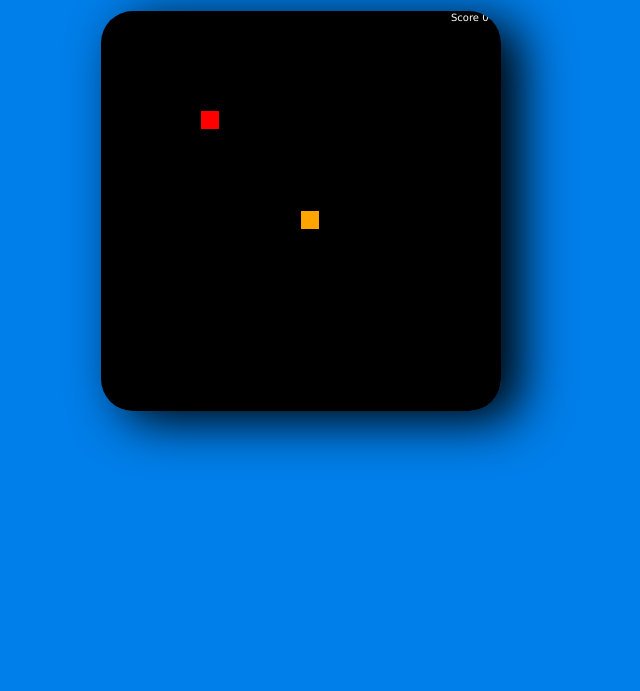
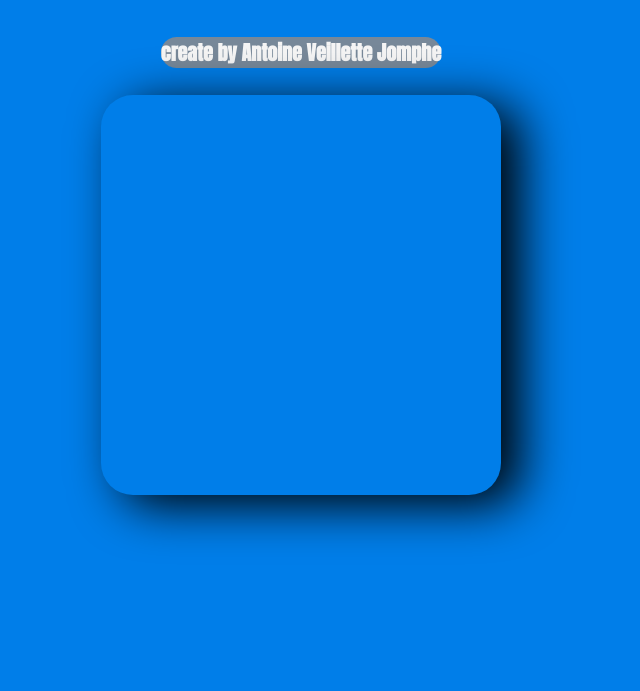
Before and after one commit to Ento9/sssnake, a plain HTML site: page index.html in a window 1280 px wide. Shown: the part 109-800 px from the top of the page, without its empty margins (339-979 px from the left). Drawn offline with Linux system fonts and the light colour scheme.

Commit message:
Update index.html

```diff
--- a/index.html
+++ b/index.html
@@ -32,9 +32,9 @@
 <body>
     <h1>Snake</h1>
 
-    <canvas id="game" width="400" height="400"/>
+    <h4>create by Antoine Veillette Jomphe</h4>
 
-    <h4>create by Antoine Veillette Jomphe</h4>
+    <canvas id="game" width="400" height="400"
 
     <script src="main.js"></script>
 </body>
```
